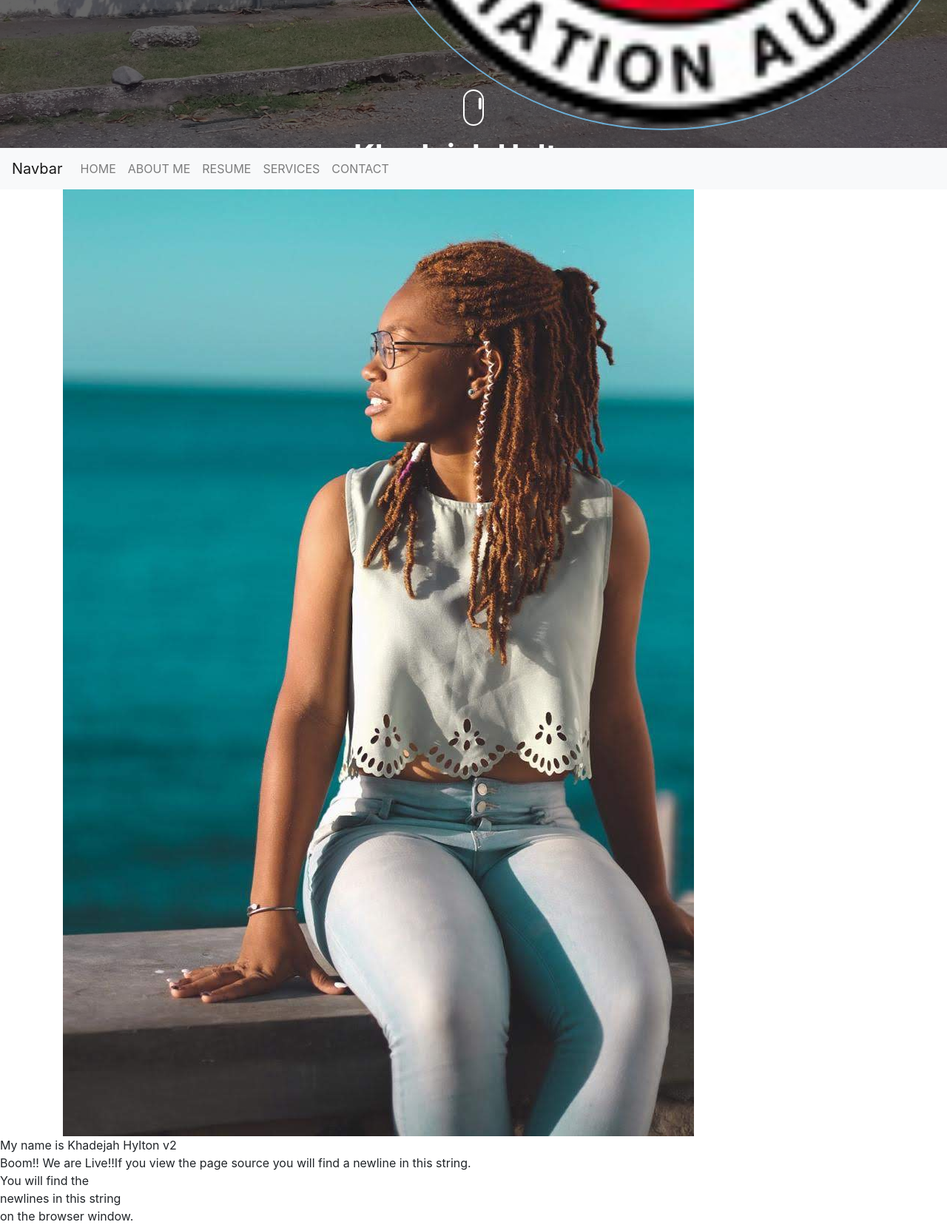
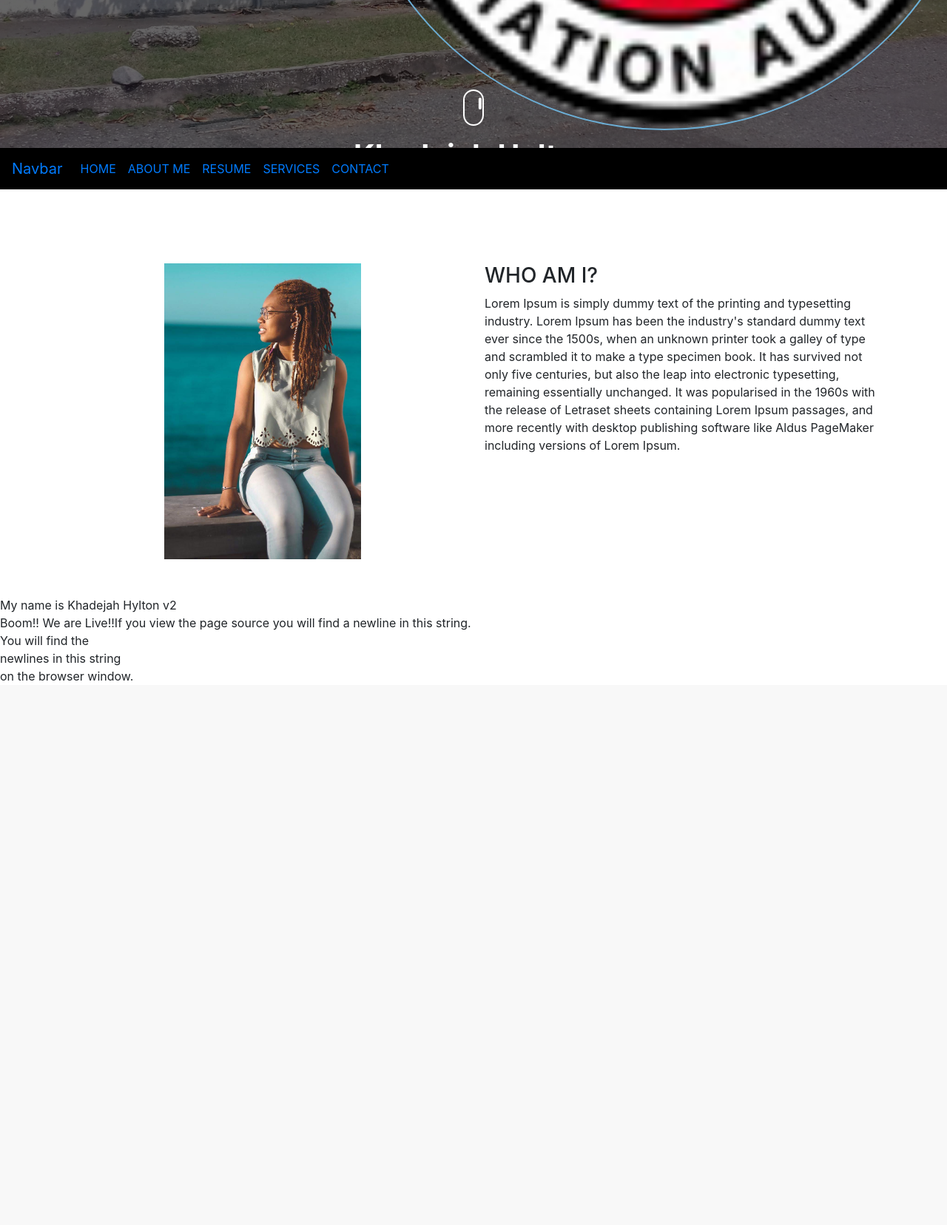
Before and after one commit to Dejah9/profile, a PHP site: page / in a window 1280 px wide. Shown: the part 600-2256 px from the top of the page at 74% size. After the commit the page ends 1520 px from the top, so only its background shows below. Run offline with PHP 8.4, Linux system fonts and the light colour scheme.

Commit message:
add words to about and upgraded nav bar with colour and pushed it to the right... ish.

```diff
--- a/index.php
+++ b/index.php
@@ -34,7 +34,7 @@
  </section>
  <!-- User Info Section -->
  <section id="user-info">
- 	<nav class="navbar navbar-expand-lg navbar-light bg-light">
+ 	<nav class="navbar navbar-expand-lg">
   <a class="navbar-brand" href="#">Navbar</a>
   <button class="navbar-toggler" type="button" data-toggle="collapse" data-target="#navbarNav" aria-controls="navbarNav" aria-expanded="false" aria-label="Toggle navigation">
     <span class="navbar-toggler-icon"></span>
@@ -66,6 +66,11 @@
 		<div class="col-md-6 text-center">
 			<img src="kabrina.jpg" class="profile-img">
 		</div>
+		<div class="col-md-6">
+			<h3>WHO AM I?</h3>
+			<P>Lorem Ipsum is simply dummy text of the printing and typesetting industry. Lorem Ipsum has been the industry's standard dummy text ever since the 1500s, when an unknown printer took a galley of type and scrambled it to make a type specimen book. It has survived not only five centuries, but also the leap into electronic typesetting, remaining essentially unchanged. It was popularised in the 1960s with the release of Letraset sheets containing Lorem Ipsum passages, and more recently with desktop publishing software like Aldus PageMaker including versions of Lorem Ipsum.</P>
+
+		</div>
 	</div>
 
 </div>
--- a/style.css
+++ b/style.css
@@ -61,3 +61,25 @@ body{
 	0%{transform: translate(0);}
 		100%{transform: translate(10px);}
 }
+
+/*ABOUT*/
+.about{
+	padding-top: 100px;
+	padding-bottom: 50px;
+}
+
+.profile-img{
+	height: 400px;
+
+}
+
+.nav-bar{
+	top: 0;
+	position: sticky;
+	z-index: 2;
+
+}
+
+.navbar{
+	background-color: #000;
+}
```
